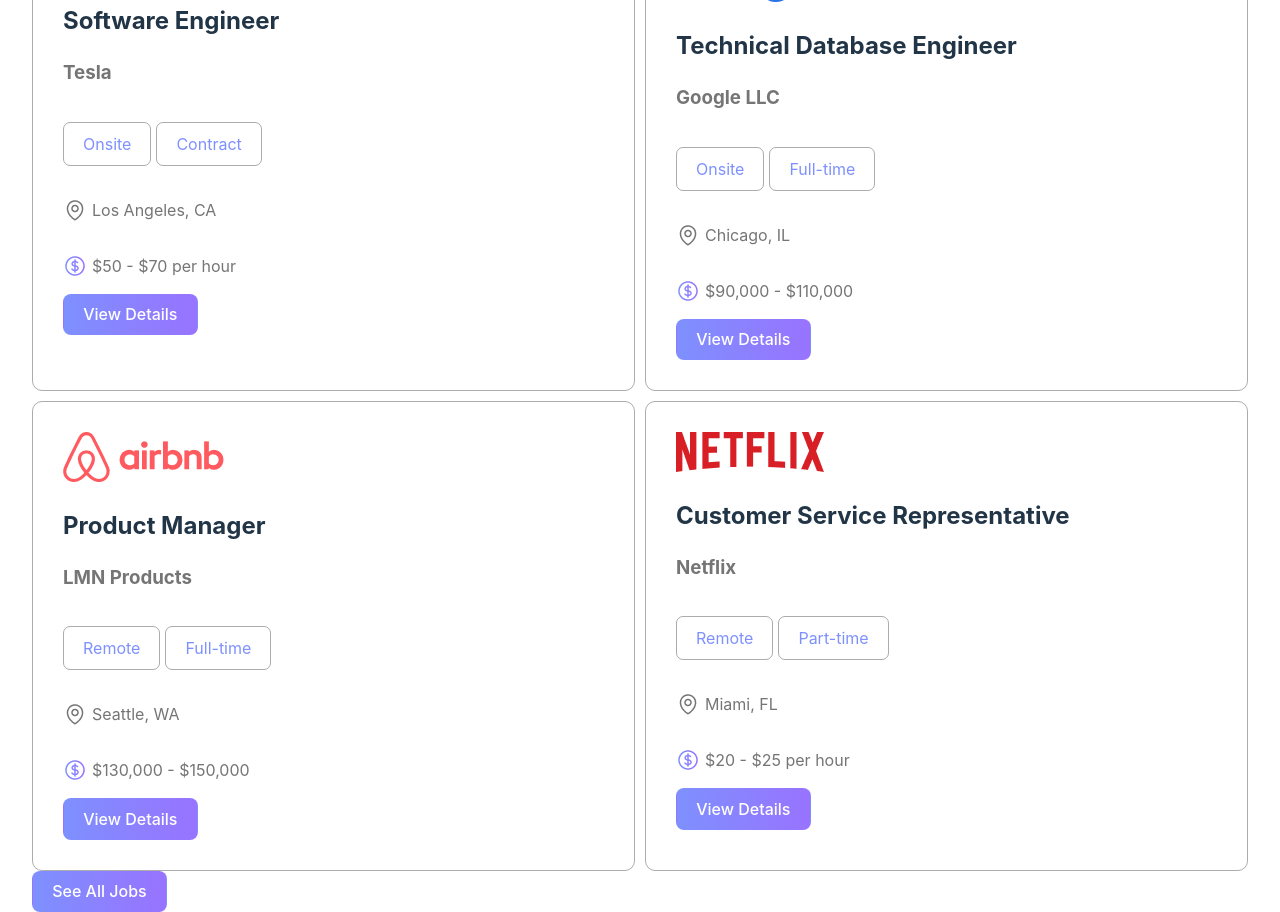
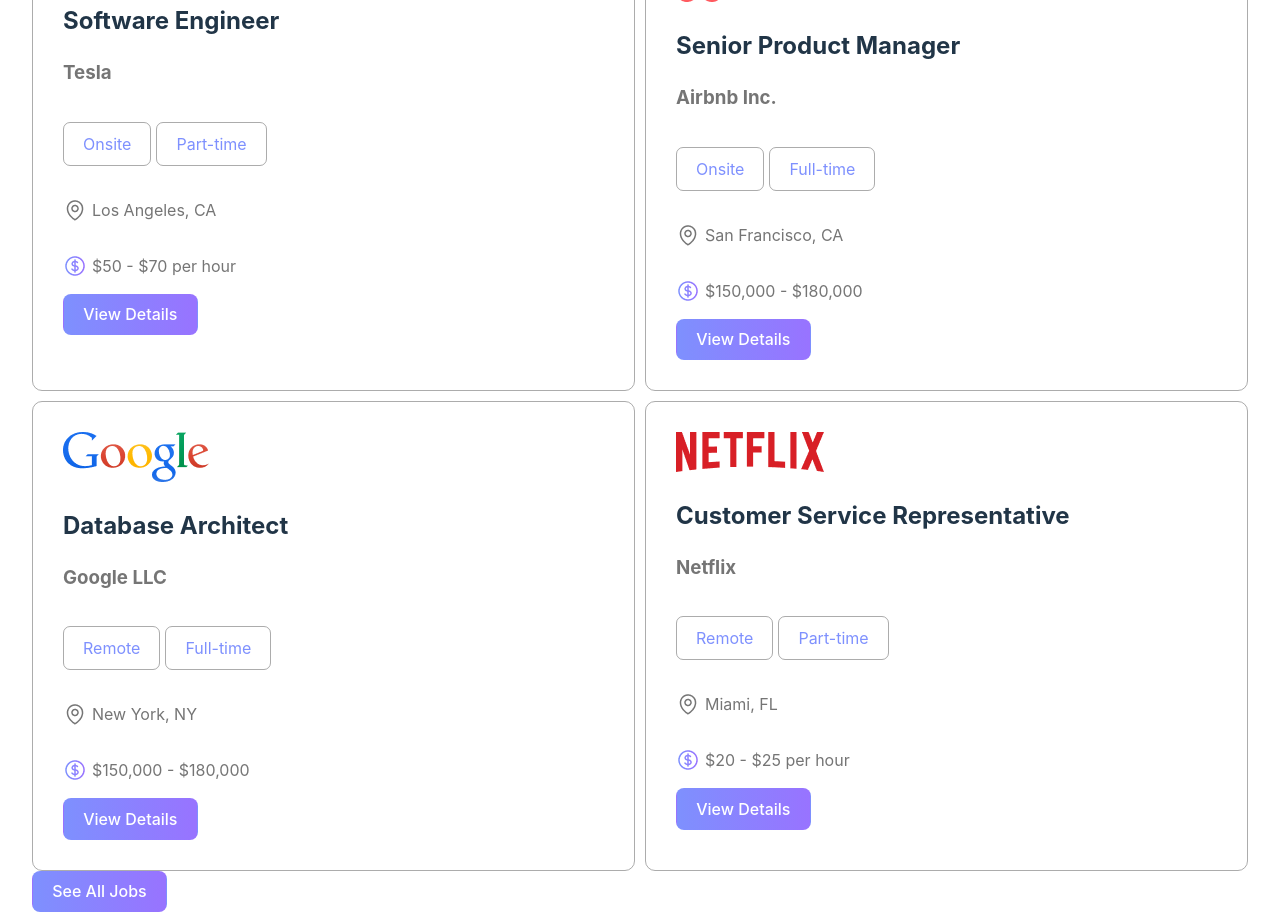
Before and after one commit to haa-meem/career-hub, a React (Vite) app: page / in a window 1280 px wide. Shown: the part 1760-2672 px from the top of the page. Built offline with nearby package versions, Linux system fonts and the light colour scheme.

Commit message:
job details completed

```diff
--- a/public/featured_jobs.json
+++ b/public/featured_jobs.json
@@ -7,7 +7,13 @@
     "work_mode": "Onsite",
     "job_type": "Full-time",
     "job_location": "San Francisco, CA",
-      "salary": "$120,000 - $150,000"
+    "salary": "$120,000 - $150,000",
+    "job_description": "We are seeking a skilled technical database engineer to design, develop and maintain data architecture and systems for our products. The ideal candidate will have a deep understanding of SQL and NoSQL databases, as well as experience with data modeling, ETL and database administration.",
+    "job_responsibility": "Responsibilities include designing, building and maintaining databases, creating data models, developing ETL pipelines, ensuring data quality, and troubleshooting database issues.",
+    "educational_requirements": "Bachelor's or Master's degree in Computer Science or a related field.",
+    "experiences": "5+ years of experience in database engineering or administration, with a strong understanding of SQL and NoSQL databases.",
+    "phone_no": "(123) 456-7890",
+    "email": "jobs@google.com"
   },
   {
     "id": 2,
@@ -17,7 +23,13 @@
     "work_mode": "Onsite",
     "job_type": "Part-time",
     "job_location": "New York, NY",
-      "salary": "$80,000 - $100,000"
+    "salary": "$80,000 - $100,000",
+    "job_description": "We are looking for a creative and experienced senior product designer to lead design efforts for our video streaming platform. The ideal candidate will have a strong portfolio of visual design and UX work, as well as experience leading design teams and collaborating with cross-functional partners.",
+    "job_responsibility": "Responsibilities include leading design efforts for our platform, collaborating with cross-functional teams, conducting user research and testing, and creating wireframes, prototypes and visual designs.",
+    "educational_requirements": "Bachelor's or Master's degree in Design, Human-Computer Interaction or a related field.",
+    "experiences": "8+ years of experience in product design, with a strong portfolio of visual design and UX work.",
+    "phone_no": "(123) 456-7890",
+    "email": "jobs@netflix.com"
   },
   {
     "id": 3,
@@ -25,29 +37,47 @@
     "job_title": "Software Engineer",
     "company_name": "Tesla",
     "work_mode": "Onsite",
-      "job_type": "Contract",
+    "job_type": "Part-time",
     "job_location": "Los Angeles, CA",
-      "salary": "$50 - $70 per hour"
+    "salary": "$50 - $70 per hour",
+    "job_description": "We are looking for a talented software engineer to join our team and help us build cutting-edge software for our electric vehicles. The ideal candidate will have experience developing software in a variety of languages and environments, as well as a passion for sustainable transportation.",
+    "job_responsibility": "Responsibilities include designing, developing and testing software for our electric vehicles, collaborating with cross-functional teams, and ensuring software quality.",
+    "educational_requirements": "Bachelor's or Master's degree in Computer Science or a related field.",
+    "experiences": "3+ years of experience in software engineering, with a strong understanding of one or more programming languages and environments.",
+    "phone_no": "(123) 456-7890",
+    "email": "jobs@tesla.com"
   },
   {
     "id": 4,
-      "company_logo": "../src/assets/All Images/google-1-1 1.png",
-      "job_title": "Technical Database Engineer",
-      "company_name": "Google LLC",
+    "company_logo": "../src/assets/All Images/Group 10021.png",
+    "job_title": "Senior Product Manager",
+    "company_name": "Airbnb Inc.",
     "work_mode": "Onsite",
     "job_type": "Full-time",
-      "job_location": "Chicago, IL",
-      "salary": "$90,000 - $110,000"
+    "job_location": "San Francisco, CA",
+    "salary": "$150,000 - $180,000",
+    "job_description": "We are seeking a highly experienced Senior Product Manager to lead our team. The successful candidate will be responsible for defining and executing product strategy, and driving innovation and growth for our product line. The ideal candidate will have a proven track record of launching successful products and a deep understanding of customer needs.",
+    "job_responsibility": "Responsibilities include but are not limited to:\n- Develop and execute product strategy and roadmap\n- Define product requirements and manage product backlog\n- Conduct market research and analyze customer feedback\n- Collaborate with cross-functional teams to deliver products on time and within budget\n- Monitor product performance and identify areas for improvement\n- Drive innovation and growth for our product line",
+    "educational_requirements": "Bachelor's degree in Business, Marketing, or related field. Master's degree preferred.",
+    "experiences": "Minimum of 10 years of experience in product management, with a proven track record of launching successful products.",
+    "phone_no": "(555) 555-1234",
+    "email": "jobs@airbnb.com"
   },
   {
     "id": 5,
-      "company_logo": "../src/assets/All Images/Group 10021.png",
-      "job_title": "Product Manager",
-      "company_name": "LMN Products",
+    "company_logo": "../src/assets/All Images/google-1-1 1.png",
+    "job_title": "Database Architect",
+    "company_name": "Google LLC",
     "work_mode": "Remote",
     "job_type": "Full-time",
-      "job_location": "Seattle, WA",
-      "salary": "$130,000 - $150,000"
+    "job_location": "New York, NY",
+    "salary": "$150,000 - $180,000",
+    "job_description": "As a database architect at Google, you will design and build scalable, high-performance databases that power Google's products and services. You will work closely with cross-functional teams to identify database requirements and design solutions that meet their needs.",
+    "job_responsibility": "Responsibilities:\n- Design and build databases that meet performance, scalability, and availability requirements\n- Develop data models and ETL pipelines\n- Ensure data quality and accuracy\n- Troubleshoot and resolve database-related issues\n- Collaborate with cross-functional teams to identify and prioritize database needs\n",
+    "educational_requirements": "Educational Requirements:\n- Bachelor's or Master's degree in Computer Science or related field\n- 7+ years of experience in database architecture or related field\n- Strong understanding of database systems, architecture, and administration\n",
+    "experiences": "Experiences:\n- Experience with SQL and NoSQL databases\n- Strong understanding of database performance tuning and optimization\n- Experience with data modeling and ETL pipelines\n- Experience with cloud-based database solutions\n",
+    "phone_no": "555-123-4567",
+    "email": "database-architect@google.com"
   },
   {
     "id": 6,
@@ -57,6 +87,12 @@
     "work_mode": "Remote",
     "job_type": "Part-time",
     "job_location": "Miami, FL",
-      "salary": "$20 - $25 per hour"
+    "salary": "$20 - $25 per hour",
+    "job_description": "We are looking for a Customer Service Representative to join our team. The successful candidate will be responsible for answering customer inquiries, resolving complaints, and processing orders. The ideal candidate will have excellent communication skills, strong problem-solving abilities, and a passion for delivering exceptional customer service.",
+    "job_responsibility": "Responsibilities include but are not limited to:\n- Respond to customer inquiries via phone, email, and chat\n- Resolve customer complaints in a timely and professional manner\n- Process customer orders and returns\n- Provide product and service information to customers\n- Maintain accurate customer records",
+    "educational_requirements": "High school diploma or equivalent. Some college coursework preferred.",
+    "experiences": "Minimum of 1 year of customer service experience, preferably in a call center environment.",
+    "phone_no": "(123) 456-7890",
+    "email": "jobs@netflix.com"
   }
 ]
--- /dev/null
+++ b/src/components/JobDetails/JobDetails.css
@@ -0,0 +1,37 @@
+.jobDetails {
+    display: flex;
+}
+
+.jobDetailsTitle {
+    text-align: center;
+    font-size: xx-large;
+}
+
+.detailscard {
+    width: 70%;
+    padding: 20px;
+}
+
+.applycard {
+    width: 30%;
+    padding: 30px;
+    background: linear-gradient(90deg, rgba(126, 144, 254, 0.1) 0%, rgba(152, 115, 255, 0.1) 100%);
+    border-radius: 8px;
+}
+
+.job_salary,
+.job_title,
+.phone,
+.email,
+.address {
+    display: flex;
+    align-items: center;
+    gap: 5px;
+}
+
+.apply_btn {
+    position: absolute;
+    bottom: 0;
+    width: 410px;
+    height: 50px;
+}
--- a/src/components/JobDetails/JobDetails.jsx
+++ b/src/components/JobDetails/JobDetails.jsx
@@ -1,13 +1,53 @@
 import React from 'react';
 import { useLoaderData } from 'react-router-dom';
-
+import location from '../../assets/Icons/Location Icon.png';
+import title from '../../assets/Icons/Frame-1.png';
+import salary_icon from '../../assets/Icons/Frame.png';
+import phone from '../../assets/Icons/Frame-2.png'
+import email_icon from '../../assets/Icons/Frame-3.png'
+import './JobDetails.css';
 const JobDetails = () => {
     const jobDetails = useLoaderData();
-
-    console.log(jobDetails);
+    const { job_title, job_location, salary, job_description, job_responsibility, educational_requirements, experiences, phone_no, email } = jobDetails;
     return (
         <div>
-            <h2>Job number:{jobDetails[0].id}</h2>
+            <h2 className='jobDetailsTitle'>Job Details</h2>
+            <section className='jobDetails'>
+                <div className='detailscard'>
+                    <h4>Job Description:</h4><p>{job_description}</p>
+                    <h4>Job Responsibility:</h4><p>{job_responsibility}</p>
+                    <h4>Educational Requirements:</h4><p>{educational_requirements}</p>
+                    <h4>Experiences:</h4><p>{experiences}</p>
+                </div>
+                <div className='applycard'>
+                    <h4>Job Details</h4>
+                    <div className="job_salary">
+                        <img src={salary_icon} alt="" />
+                        <p>{salary}</p>
+                    </div>
+                    <div className="job_title">
+                        <img src={title} alt="" />
+                        <p>{job_title}</p>
+                    </div>
+                    <h4>Contact Information</h4>
+                    <div className="phone">
+                        <img src={phone} alt="" />
+                        <h4>Phone:</h4>
+                        <p>{phone_no}</p>
+                    </div>
+                    <div className="email">
+                        <img src={email_icon} alt="" />
+                        <h4>Email:</h4>
+                        <p>{email}</p>
+                    </div>
+                    <div className="address">
+                        <img src={location} alt="" />
+                        <h4>Address:</h4>
+                        <p>{job_location}</p>
+                    </div>
+                    <button className='apply_btn'>Apply Now</button>
+                </div>
+            </section>
         </div>
     );
 };
--- a/src/main.jsx
+++ b/src/main.jsx
@@ -21,15 +21,16 @@
       {
         path:'/',
         element:<Home></Home>,
-        loader:()=>fetch('featured_jobs.json')
+        loader:()=>fetch('/featured_jobs.json')
       },
       {
-        path:'/:jobID',
+        path:'/:jobId',
         element:<JobDetails></JobDetails>,
-        loader: ({params}) => {
-          return fetch(`featured_jobs.json/${params.jobID}`)
-            .then(res => res.json())
-            .then(data => data.id);
+        loader:async({params})=>{
+          const res=await fetch('/featured_jobs.json');
+          const data =await res.json();
+          const jobDetails=data.find(info=>info.id==params.jobId);
+          return jobDetails;
         }
       },
       {
@@ -45,6 +46,10 @@
         path:'blog',
         element:<Blog></Blog>
       },
+      // {
+      //   path:'*',
+      //   element:<div>404 Not Found</div>
+      // }
     ]
   },
 ]);
```
Lines whose indentation alone changed are shown as unchanged.
